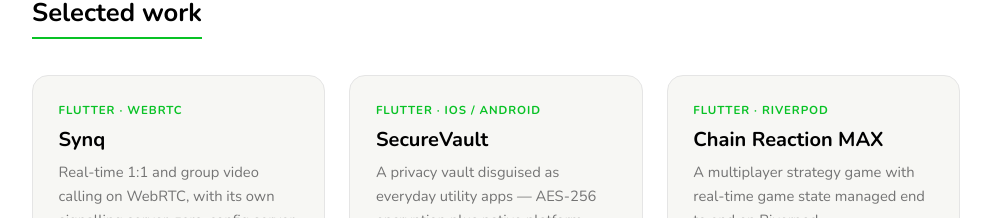
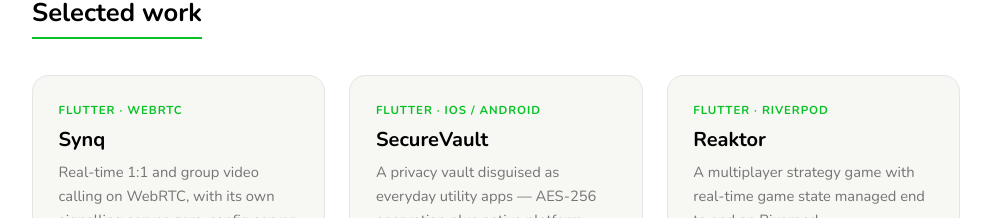
Before and after one commit to jitendravjh/jitendravjh.github.io, an Astro site: page /about in a window 1280 px wide. Shown: the part 1114-1332 px from the top of the page, without its empty margins (144-1135 px from the left). Built offline with nearby package versions, Linux system fonts and the light colour scheme; Astro itself is replaced by a stand-in of ours; some packages are replaced by stand-ins of ours.

Commit message:
Rename Chain Reaction MAX to Reaktor, update its link

```diff
--- a/src/data/projects.json
+++ b/src/data/projects.json
@@ -29,16 +29,15 @@
     ]
   },
   {
-    "id": "chain-reaction-max",
-    "title": "Chain Reaction MAX — Multiplayer Strategy Game",
+    "id": "reaktor",
+    "title": "Reaktor — Chain Reaction Strategy Game",
     "description": "A multiplayer strategy game supporting 2–6 players across multiple board sizes, with dramatic chain-burst animations and real-time game-state management built on Riverpod.",
     "year": 2025,
     "status": "Released",
     "authors": ["jitendra-verma"],
     "tech": "Flutter, Dart, Riverpod, Custom Animations",
     "links": [
-      { "label": "Website", "href": "https://thecodechaos.github.io/ChainReactionMax/" },
-      { "label": "Source", "href": "https://github.com/TheCodeChaos/ChainReactionMax" }
+      { "label": "Website", "href": "https://thecodechaos.github.io/reaktor/" }
     ]
   },
   {
--- a/src/pages/about.astro
+++ b/src/pages/about.astro
@@ -29,7 +29,7 @@ const selectedWork: { title: string; tag: string; desc: string }[] = [
 		desc: 'A privacy vault disguised as everyday utility apps — AES-256 encryption plus native platform-channel tricks like dynamic app-icon switching.',
 	},
 	{
-		title: 'Chain Reaction MAX',
+		title: 'Reaktor',
 		tag: 'Flutter · Riverpod',
 		desc: 'A multiplayer strategy game with real-time game state managed end to end on Riverpod.',
 	},
```
